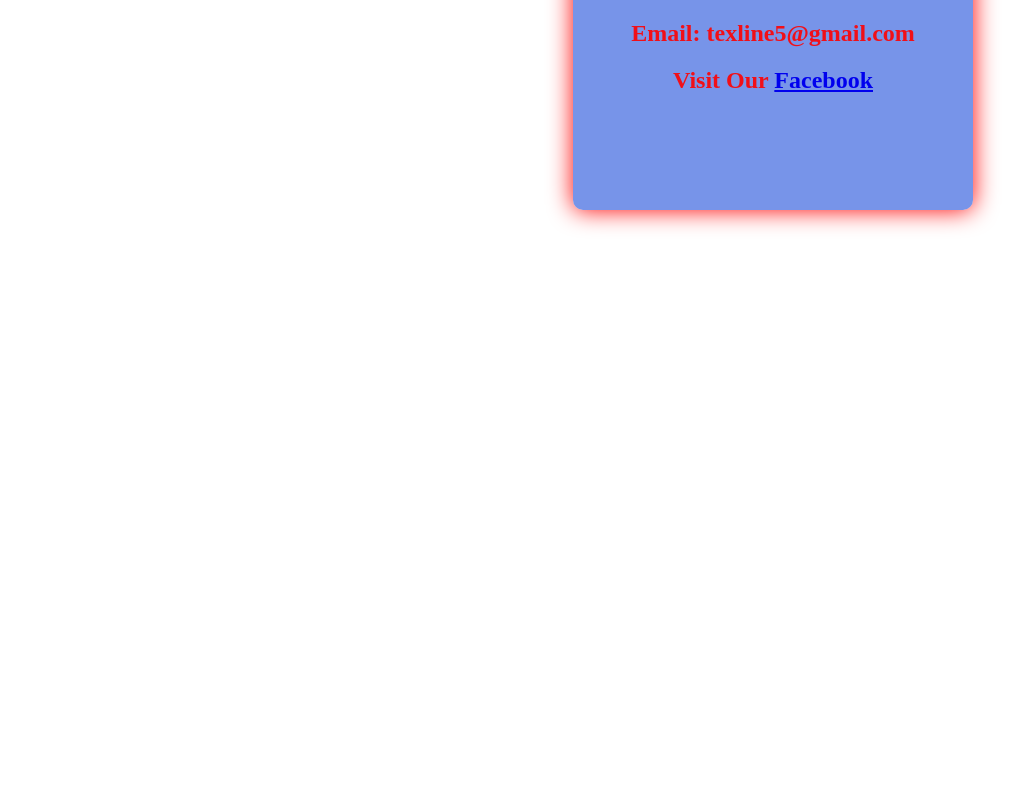
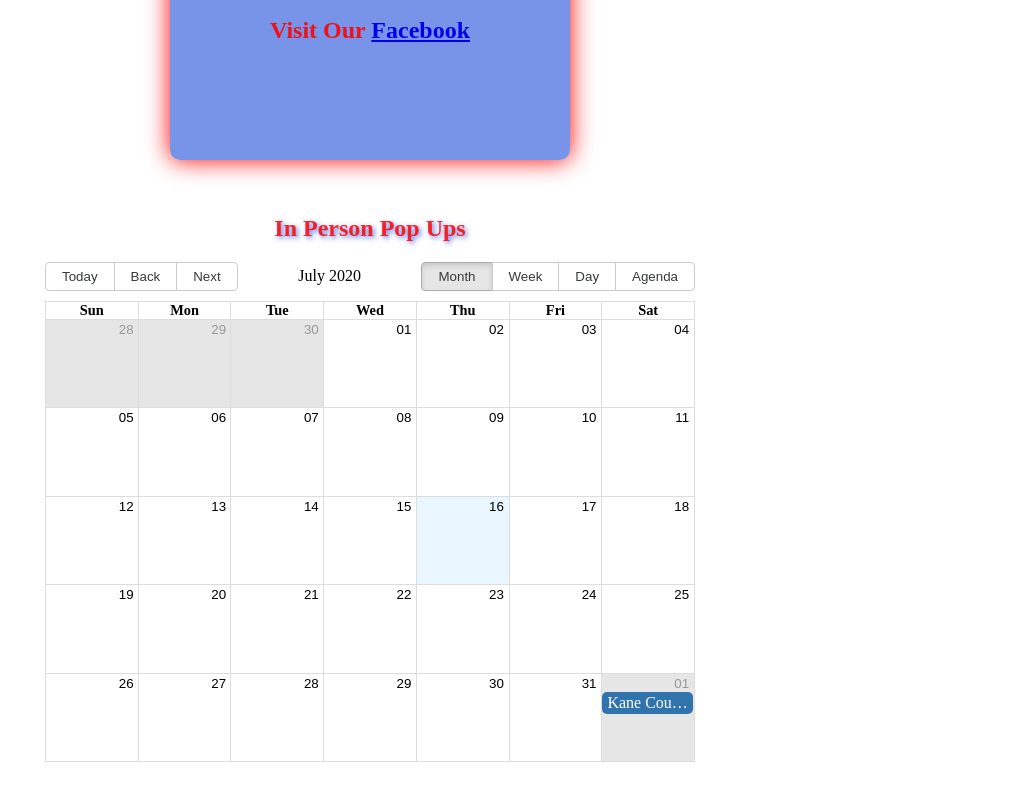
Before and after one commit to TravisExline/flag-company-site, a React (Create React App) app: page /contact in a window 1280 px wide. Shown: the part 390-1190 px from the top of the page, without its empty margins (270-1280 px from the left). Before the commit the page ends 800 px from the top, so only its background shows below. Built offline with nearby package versions, Linux system fonts and the light colour scheme.

Commit message:
calendar styling

```diff
--- a/src/containers/ContactPage.js
+++ b/src/containers/ContactPage.js
@@ -1,5 +1,6 @@
 import React from 'react'
 import NavBar from '../components/NavBar'
+import MyCalendar from './MyCalendar'
 import '../style/Contact.css'
 
 class ContactPage extends React.Component {
@@ -13,6 +14,7 @@ class ContactPage extends React.Component {
                         <h2 id="facebook">Visit Our <a href="https://www.facebook.com/Scorched-Wood-Flag-Co-103691608050454">Facebook</a></h2>
                     </div>
                 </div>
+                <MyCalendar />
             </div>
         )
     }
--- a/src/containers/LandingPage.js
+++ b/src/containers/LandingPage.js
@@ -5,7 +5,6 @@ import showpage2 from '../images/showpage2.jpg'
 import showpage3 from '../images/showpage3.jpg'
 import showpage4 from '../images/showpage4.jpg'
 import NavBar from '../components/NavBar'
-import MyCalendar from './MyCalendar'
 import "../style/LandingPage.css"
 
 class LandingPage extends React.Component {
@@ -18,7 +17,6 @@ class LandingPage extends React.Component {
                     <h1 id="landing-text">Handcrafted Rustic American Flag Art</h1>
                 </div>
                 <NavBar />
-                <MyCalendar />
                 <div className="flag-container">
                     {landingPagePhotos.map((photo) => (
                         <ShowCard photo={photo}/>
--- a/src/containers/MyCalendar.js
+++ b/src/containers/MyCalendar.js
@@ -1,7 +1,8 @@
 import React from 'react'
 import { Calendar, momentLocalizer } from 'react-big-calendar'
 import moment from 'moment'
-
+import 'react-big-calendar/lib/css/react-big-calendar.css';
+import '../style/Calendar.css'
 
 const localizer = momentLocalizer(moment)
 
@@ -11,11 +12,30 @@ const eventsList = [
         start: new Date('August 1, 2020 07:00:00'),
         end: new Date('August 1, 2020 16:00:00'),
         title: "Kane County Flea Market"
-    }
+    },
+    {
+        allDay: false,
+        start: new Date('August 2, 2020 07:00:00'),
+        end: new Date('August 2, 2020 16:00:00'),
+        title: "Kane County Flea Market"
+    },
+    {
+        allDay: false,
+        start: new Date('September 5, 2020 07:00:00'),
+        end: new Date('September 5, 2020 16:00:00'),
+        title: "Kane County Flea Market"
+    },
+    {
+        allDay: false,
+        start: new Date('September 6, 2020 07:00:00'),
+        end: new Date('September 6, 2020 16:00:00'),
+        title: "Kane County Flea Market"
+    },
 ]
 
 const MyCalendar = props => (
-    <div>
+    <div className="calendar-holder">
+        <h2 id='calendar-header'>In Person Pop Ups</h2>
         <Calendar
             localizer={localizer}
             events={eventsList}
--- /dev/null
+++ b/src/style/Calendar.css
@@ -0,0 +1,14 @@
+.calendar-holder {
+    width: 650px;
+    margin-top: 55px;
+    margin-left: auto;
+    margin-right: auto;
+    margin-bottom: 55px;
+    border-radius: 10px;
+    text-align: center;
+}
+
+#calendar-header {
+    color: rgba(255, 0, 0, 0.842);
+    text-shadow: 2px 2px 5px rgba(65, 105, 225, 0.89);
+}
--- a/src/style/Contact.css
+++ b/src/style/Contact.css
@@ -1,7 +1,7 @@
 .contact-holder {
-    margin-top: 200px;
-    margin-left: 835px;
-    margin-right: 800px;
+    margin-left: auto;
+    margin-right: auto;
+    margin-top: 150px;
     text-align: center;
     width: 400px;
     height: 300px;
--- a/src/style/LandingPage.css
+++ b/src/style/LandingPage.css
@@ -8,6 +8,6 @@
 
 #landing-text {
     padding-top: 7px;
-    text-shadow: 2px 2px 5px blue;
+    text-shadow: 2px 2px 5px rgba(65, 105, 225, 0.89);
     color: red;
 }
```
